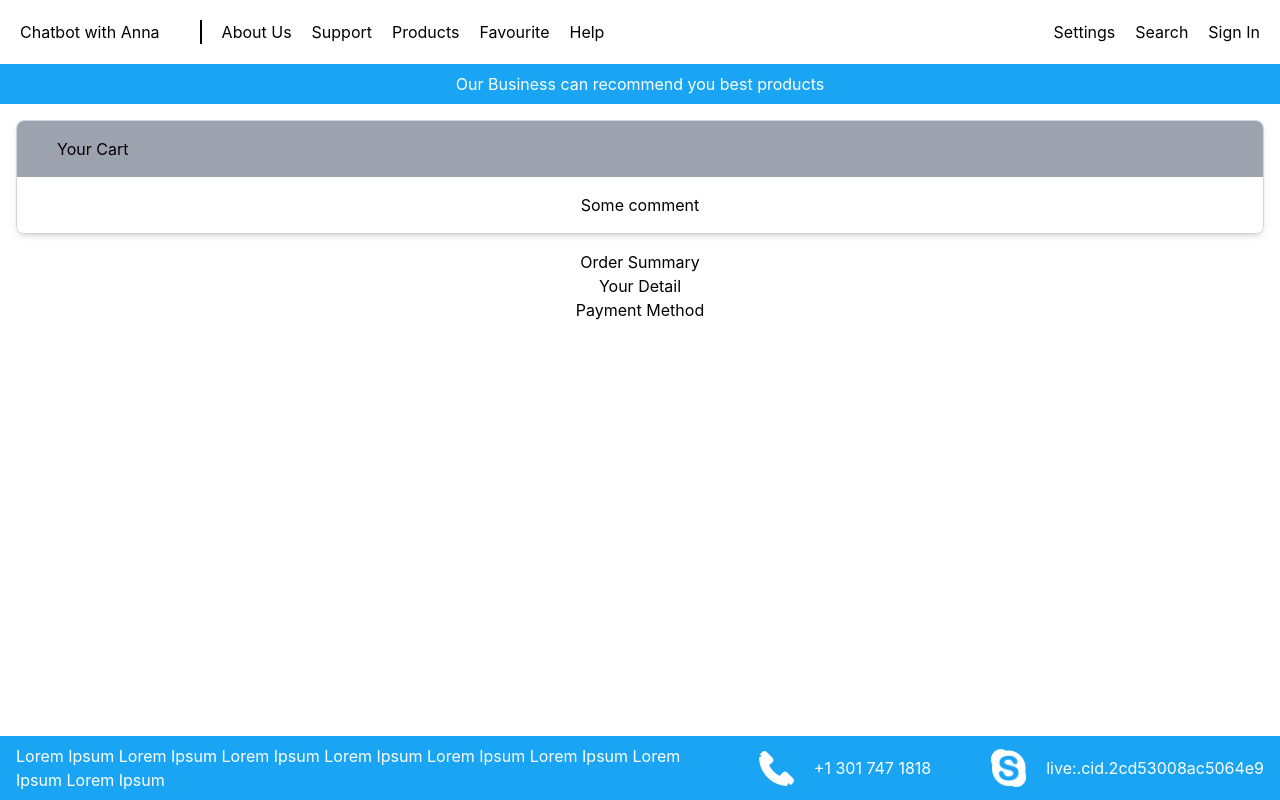
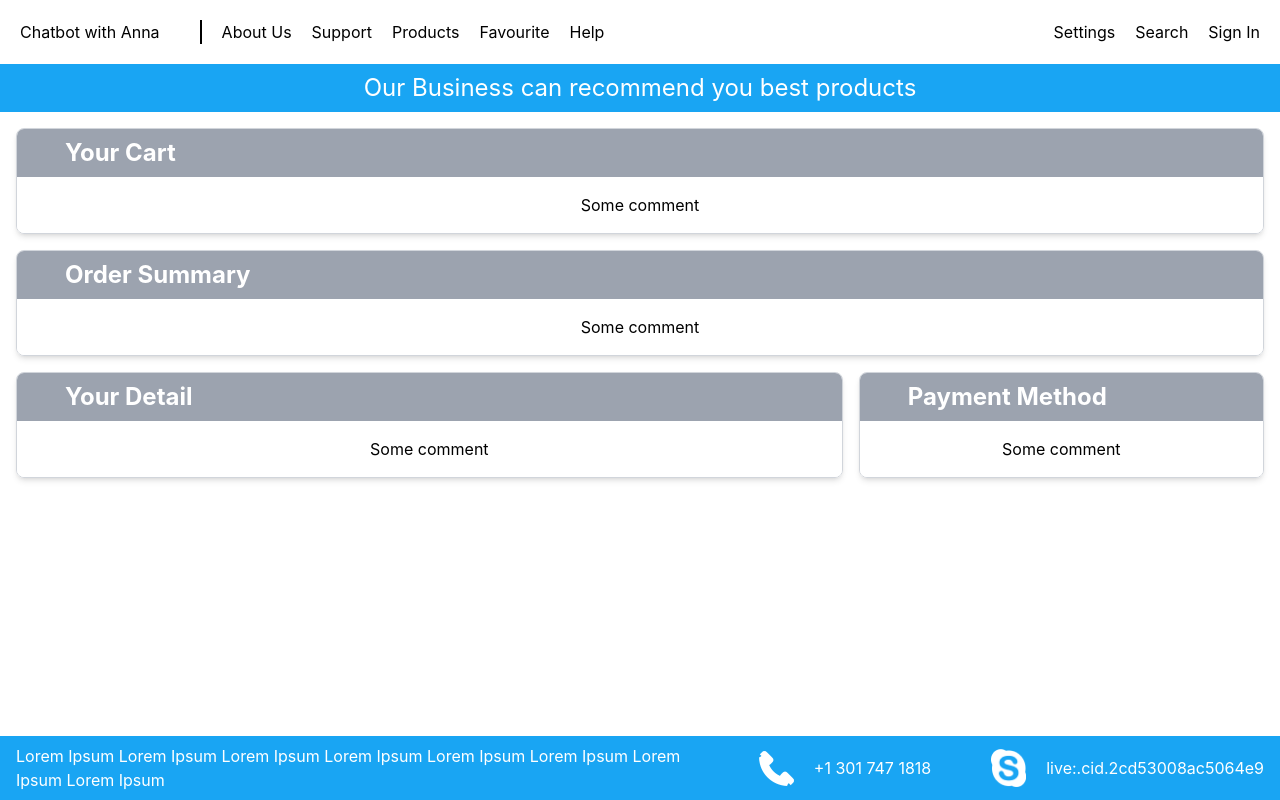
Before and after one commit to devgroup2004/chatting-with-anna, a React (Create React App) app: page /product/buy in a window 1280 px wide. Built offline with nearby package versions, Linux system fonts and the light colour scheme.

Commit message:
chatting-with-anna

```diff
--- a/src/App.js
+++ b/src/App.js
@@ -1,7 +1,7 @@
 // import logo from './logo.svg';
 import Layout from './components/layout';
 import './App.css';
-import "./globals.css";
+// import "./globals.css";
 
 //import pages
 import SignIn from './pages/auth/signin';
--- a/src/globals.css
+++ /dev/null
@@ -1,161 +0,0 @@
-@tailwind base;
-@tailwind components;
-@tailwind utilities;
-
-@layer components {
-  /* main */
-  .main-container {
-    @apply flex min-h-screen flex-1 flex-col items-center bg-dark-1 px-6 pb-10 pt-28 max-md:pb-32 sm:px-10;
-  }
-
-  /* Head Text */
-  .head-text {
-    @apply text-heading2-bold text-light-1;
-  }
-
-  /* Activity */
-  .activity-card {
-    @apply flex items-center gap-2 rounded-md bg-dark-2 px-7 py-4;
-  }
-
-  /* No Result */
-  .no-result {
-    @apply text-center !text-base-regular text-light-3;
-  }
-
-  /* Community Card */
-  .community-card {
-    @apply w-full rounded-lg bg-dark-3 px-4 py-5 sm:w-96;
-  }
-
-  .community-card_btn {
-    @apply rounded-lg bg-primary-500 px-5 py-1.5 text-small-regular !text-light-1 !important;
-  }
-
-  /* thread card  */
-  .thread-card_bar {
-    @apply relative mt-2 w-0.5 grow rounded-full bg-neutral-800;
-  }
-
-  /* User card */
-  .user-card {
-    @apply flex flex-col justify-between gap-4 max-xs:rounded-xl max-xs:bg-dark-3 max-xs:p-4 xs:flex-row xs:items-center;
-  }
-
-  .user-card_avatar {
-    @apply flex flex-1 items-start justify-start gap-3 xs:items-center;
-  }
-
-  .user-card_btn {
-    @apply h-auto min-w-[74px] rounded-lg bg-primary-500 text-[12px] text-light-1 !important;
-  }
-
-  .searchbar {
-    @apply flex gap-1 rounded-lg bg-dark-3 px-4 py-2;
-  }
-
-  .searchbar_input {
-    @apply border-none bg-dark-3 text-base-regular text-light-4 outline-none !important;
-  }
-
-  .topbar {
-    @apply fixed top-0 z-30 flex w-full items-center justify-between bg-dark-2 px-6 py-3;
-  }
-
-  .bottombar {
-    @apply fixed bottom-0 z-10 w-full rounded-t-3xl bg-glassmorphism p-4 backdrop-blur-lg xs:px-7 md:hidden;
-  }
-
-  .bottombar_container {
-    @apply flex items-center justify-between gap-3 xs:gap-5;
-  }
-
-  .bottombar_link {
-    @apply relative flex flex-col items-center gap-2 rounded-lg p-2 sm:flex-1 sm:px-2 sm:py-2.5;
-  }
-
-  .leftsidebar {
-    @apply sticky left-0 top-0 z-20 flex h-screen w-fit flex-col justify-between overflow-auto border-r border-r-dark-4 bg-dark-2 pb-5 pt-28 max-md:hidden;
-  }
-
-  .leftsidebar_link {
-    @apply relative flex justify-start gap-4 rounded-lg p-4;
-  }
-
-  .pagination {
-    @apply mt-10 flex w-full items-center justify-center gap-5;
-  }
-
-  .rightsidebar {
-    @apply sticky right-0 top-0 z-20 flex h-screen w-fit flex-col justify-between gap-12 overflow-auto border-l border-l-dark-4 bg-dark-2 px-10 pb-6 pt-28 max-xl:hidden;
-  }
-}
-
-@layer utilities {
-  .css-invert {
-    @apply invert-[50%] brightness-200;
-  }
-
-  .custom-scrollbar::-webkit-scrollbar {
-    width: 3px;
-    height: 3px;
-    border-radius: 2px;
-  }
-
-  .custom-scrollbar::-webkit-scrollbar-track {
-    background: #09090a;
-  }
-
-  .custom-scrollbar::-webkit-scrollbar-thumb {
-    background: #5c5c7b;
-    border-radius: 50px;
-  }
-
-  .custom-scrollbar::-webkit-scrollbar-thumb:hover {
-    background: #7878a3;
-  }
-}
-
-/* Clerk Responsive fix */
-.cl-organizationSwitcherTrigger .cl-userPreview .cl-userPreviewTextContainer {
-  @apply max-sm:hidden;
-}
-
-.cl-organizationSwitcherTrigger
-  .cl-organizationPreview
-  .cl-organizationPreviewTextContainer {
-  @apply max-sm:hidden;
-}
-
-/* Shadcn Component Styles */
-
-/* Tab */
-.tab {
-  @apply flex min-h-[50px] flex-1 items-center gap-3 bg-dark-2 text-light-2 data-[state=active]:bg-[#0e0e12] data-[state=active]:text-light-2 !important;
-}
-
-.no-focus {
-  @apply focus-visible:ring-0 focus-visible:ring-transparent focus-visible:ring-offset-0 !important;
-}
-
-/* Account Profile  */
-.account-form_image-label {
-  @apply flex h-24 w-24 items-center justify-center rounded-full bg-dark-4 !important;
-}
-
-.account-form_image-input {
-  @apply cursor-pointer border-none bg-transparent outline-none file:text-blue !important;
-}
-
-.account-form_input {
-  @apply border border-dark-4 bg-dark-3 text-light-1 !important;
-}
-
-/* Comment Form */
-.comment-form {
-  @apply mt-10 flex items-center gap-4 border-y border-y-dark-4 py-5 max-xs:flex-col !important;
-}
-
-.comment-form_btn {
-  @apply rounded-3xl bg-primary-500 px-8 py-2 !text-small-regular text-light-1 max-xs:w-full !important;
-}
--- a/src/pages/product/BuyProduct.js
+++ b/src/pages/product/BuyProduct.js
@@ -1,17 +1,43 @@
 const BuyProduct = () => {
     return (
         <>
-            <div class="rounded-lg overflow-hidden shadow-md border border-gray-300 m-4">
-                <div class="bg-gray-400 p-4 flex justify-start items-center p-4 pl-10">
-                    Your Cart
+            <div className="rounded-lg overflow-hidden shadow-md border border-gray-300 m-4">
+                <div className="bg-gray-400 p-2 flex justify-start items-center">
+                    <p className="pl-10 pr-10 mr-10 font-bold text-white text-2xl">Your Cart</p>
                 </div>
                 <div class="bg-white p-4">
                     Some comment
                 </div>
             </div>
-            <div>Order Summary</div>
-            <div>Your Detail</div>
-            <div>Payment Method</div>
+            <div className="rounded-lg overflow-hidden shadow-md border border-gray-300 m-4">
+                <div className="bg-gray-400 p-2 flex justify-start items-center">
+                    <p className="pl-10 pr-10 font-bold text-white text-2xl">Order Summary</p>
+                </div>
+                <div class="bg-white p-4">
+                    Some comment
+                </div>
+            </div>
+            <div className="m-4 grid grid-cols-3 gap-4">
+
+                <div className="rounded-lg overflow-hidden shadow-md border border-gray-300 col-span-2">
+                    <div className="bg-gray-400 p-2 flex justify-start items-center">
+                        <p className="pl-10 pr-10 font-bold text-white text-2xl">Your Detail</p>
+                    </div>
+                    <div class="bg-white p-4">
+                        Some comment
+                    </div>
+                </div>
+
+                <div className="rounded-lg overflow-hidden shadow-md border border-gray-300 col-span-1">
+                    <div className="bg-gray-400 p-2 flex justify-start items-center">
+                        <p className="pl-10 pr-10 font-bold text-white text-2xl">Payment Method</p>
+                    </div>
+                    <div class="bg-white p-4">
+                        Some comment
+                    </div>
+                </div>
+
+            </div>
         </>
     )
 }
--- a/tailwind.config.js
+++ b/tailwind.config.js
@@ -15,209 +15,7 @@ module.exports = {
     "./src/**/*.{js,ts,jsx,tsx,mdx}",
   ],
   theme: {
-    container: {
-      center: true,
-      padding: "2rem",
-      screens: {
-        "2xl": "1400px",
-      },
-    },
-    fontSize: {
-      "heading1-bold": [
-        "36px",
-        {
-          lineHeight: "140%",
-          fontWeight: "700",
-        },
-      ],
-      "heading1-semibold": [
-        "36px",
-        {
-          lineHeight: "140%",
-          fontWeight: "600",
-        },
-      ],
-      "heading2-bold": [
-        "30px",
-        {
-          lineHeight: "140%",
-          fontWeight: "700",
-        },
-      ],
-      "heading2-semibold": [
-        "30px",
-        {
-          lineHeight: "140%",
-          fontWeight: "600",
-        },
-      ],
-      "heading3-bold": [
-        "24px",
-        {
-          lineHeight: "140%",
-          fontWeight: "700",
-        },
-      ],
-      "heading4-medium": [
-        "20px",
-        {
-          lineHeight: "140%",
-          fontWeight: "500",
-        },
-      ],
-      "body-bold": [
-        "18px",
-        {
-          lineHeight: "140%",
-          fontWeight: "700",
-        },
-      ],
-      "body-semibold": [
-        "18px",
-        {
-          lineHeight: "140%",
-          fontWeight: "600",
-        },
-      ],
-      "body-medium": [
-        "18px",
-        {
-          lineHeight: "140%",
-          fontWeight: "500",
-        },
-      ],
-      "body-normal": [
-        "18px",
-        {
-          lineHeight: "140%",
-          fontWeight: "400",
-        },
-      ],
-      "body1-bold": [
-        "18px",
-        {
-          lineHeight: "140%",
-          fontWeight: "700",
-        },
-      ],
-      "base-regular": [
-        "16px",
-        {
-          lineHeight: "140%",
-          fontWeight: "400",
-        },
-      ],
-      "base-medium": [
-        "16px",
-        {
-          lineHeight: "140%",
-          fontWeight: "500",
-        },
-      ],
-      "base-semibold": [
-        "16px",
-        {
-          lineHeight: "140%",
-          fontWeight: "600",
-        },
-      ],
-      "base1-semibold": [
-        "16px",
-        {
-          lineHeight: "140%",
-          fontWeight: "600",
-        },
-      ],
-      "small-regular": [
-        "14px",
-        {
-          lineHeight: "140%",
-          fontWeight: "400",
-        },
-      ],
-      "small-medium": [
-        "14px",
-        {
-          lineHeight: "140%",
-          fontWeight: "500",
-        },
-      ],
-      "small-semibold": [
-        "14px",
-        {
-          lineHeight: "140%",
-          fontWeight: "600",
-        },
-      ],
-      "subtle-medium": [
-        "12px",
-        {
-          lineHeight: "16px",
-          fontWeight: "500",
-        },
-      ],
-      "subtle-semibold": [
-        "12px",
-        {
-          lineHeight: "16px",
-          fontWeight: "600",
-        },
-      ],
-      "tiny-medium": [
-        "10px",
-        {
-          lineHeight: "140%",
-          fontWeight: "500",
-        },
-      ],
-      "x-small-semibold": [
-        "7px",
-        {
-          lineHeight: "9.318px",
-          fontWeight: "600",
-        },
-      ],
-    },
-    extend: {
-      colors: {
-        "primary-500": "#877EFF",
-        "secondary-500": "#FFB620",
-        blue: "#0095F6",
-        "logout-btn": "#FF5A5A",
-        "navbar-menu": "rgba(16, 16, 18, 0.6)",
-        "dark-1": "#000000",
-        "dark-2": "#121417",
-        "dark-3": "#101012",
-        "dark-4": "#1F1F22",
-        "light-1": "#FFFFFF",
-        "light-2": "#EFEFEF",
-        "light-3": "#7878A3",
-        "light-4": "#5C5C7B",
-        "gray-1": "#697C89",
-        glassmorphism: "rgba(16, 16, 18, 0.60)",
-      },
-      boxShadow: {
-        "count-badge": "0px 0px 6px 2px rgba(219, 188, 159, 0.30)",
-        "groups-sidebar": "-30px 0px 60px 0px rgba(28, 28, 31, 0.50)",
-      },
-      screens: {
-        xs: "400px",
-      },
-      keyframes: {
-        "accordion-down": {
-          from: { height: 0 },
-          to: { height: "var(--radix-accordion-content-height)" },
-        },
-        "accordion-up": {
-          from: { height: "var(--radix-accordion-content-height)" },
-          to: { height: 0 },
-        },
-      },
-      animation: {
-        "accordion-down": "accordion-down 0.2s ease-out",
-        "accordion-up": "accordion-up 0.2s ease-out",
-      },
-    },
+    extend: {},
   },
-plugins: [/*require("tailwindcss-animate")*/],
+  plugins: [],
 };
```
